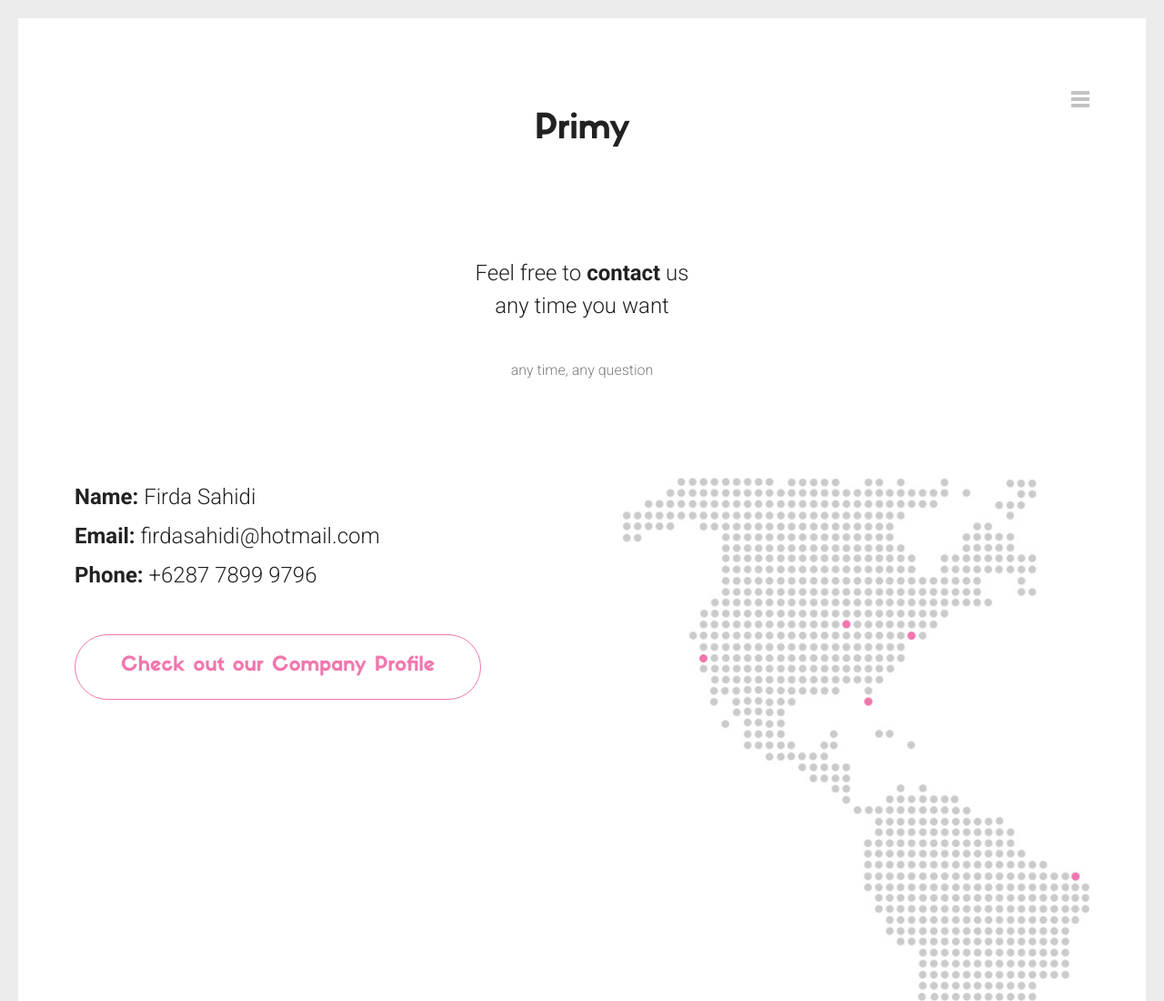
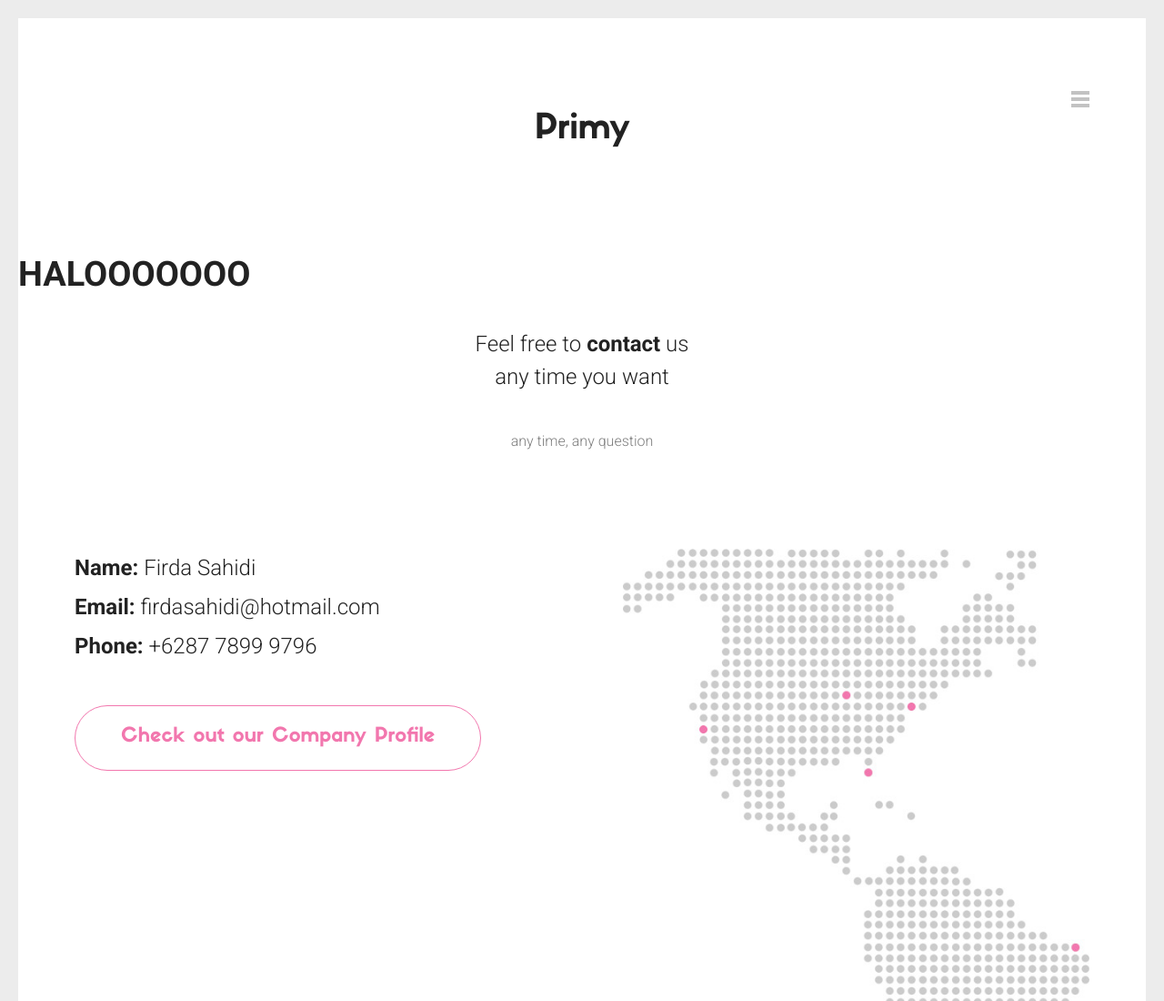
Before and after one commit to hello-primy/hello-primy.github.io, a plain HTML site: page contact.html in a window 1280 px wide. Shown: the top 1100 px of the page at 91% size. Drawn offline with Linux system fonts and the light colour scheme.

Commit message:
Update contact.html

```diff
--- a/contact.html
+++ b/contact.html
@@ -73,6 +73,8 @@
       </div>
       <div class="clear"></div>
     </div>
+
+    <h1>HALOOOOOOO</h1>
 
 
     <div id="content" class="site-content">
```
